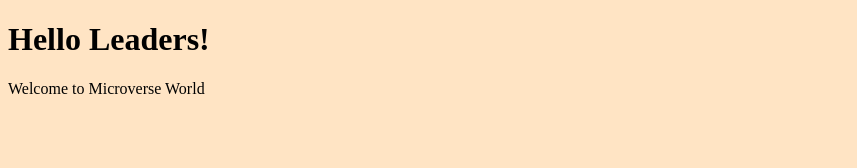
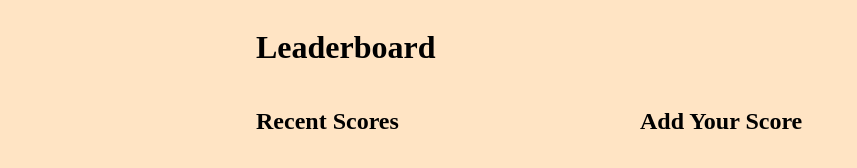
Before and after one commit to tacettinkustu/leaderboard, a website built with webpack: page src/index.html in a window 1280 px wide. Shown: the whole page, without its empty margins (0-857 px from the left). Built offline with nearby package versions, Linux system fonts and the light colour scheme.

Commit message:
Create main template

```diff
--- a/src/index.html
+++ b/src/index.html
@@ -6,6 +6,14 @@
     <title>Leaderboard Project</title>
   </head>
   <body>
-    <h1>Hello Leaders!</h1>
+    <h1>Leaderboard</h1>
+    <main>
+      <section class="left-section">
+        <h2 class="left-heading">Recent Scores</h2>
+      </section>
+      <section class="right-section">
+        <h2 class="right-heading">Add Your Score</h2>
+      </section>
+    </main>
   </body>
 </html>
--- a/src/index.js
+++ b/src/index.js
@@ -1,12 +1 @@
 import './style.css';
-
-function component() {
-  const element = document.createElement('div');
-
-  element.innerHTML = 'Welcome to Microverse World';
-  element.classList.add('hello');
-
-  return element;
-}
-
-document.body.appendChild(component());
--- a/src/style.css
+++ b/src/style.css
@@ -1,3 +1,24 @@
+html {
+  display: flex;
+  flex-direction: column;
+  justify-content: center;
+  align-items: center;
+}
+
 body {
   background-color: bisque;
+  width: 60%;
 }
+
+main {
+  display: flex;
+  flex-direction: row;
+}
+
+.left-section{
+  width: 50%;
+}
+
+.right-section{
+  width: 50%;
+}
```
